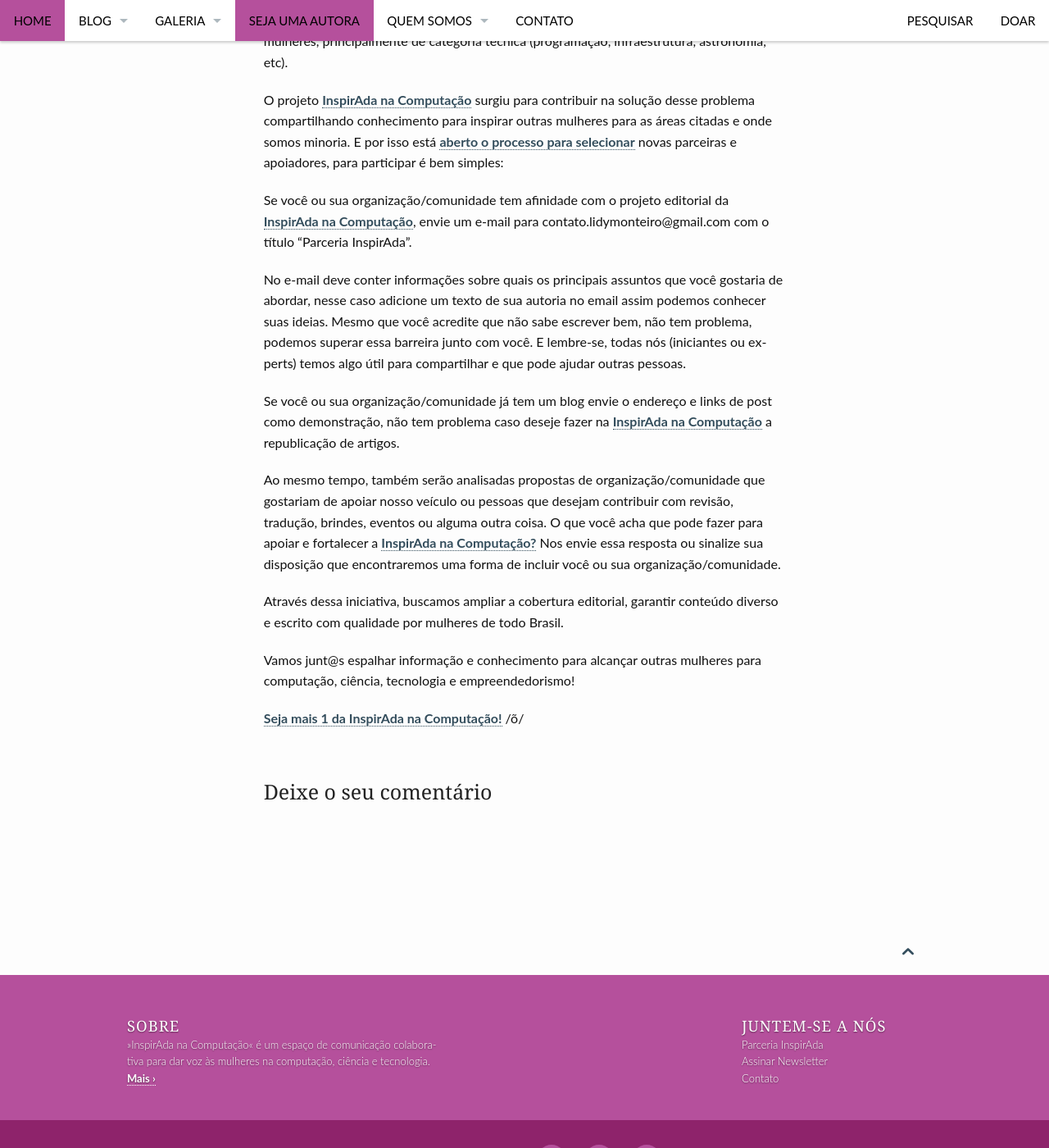
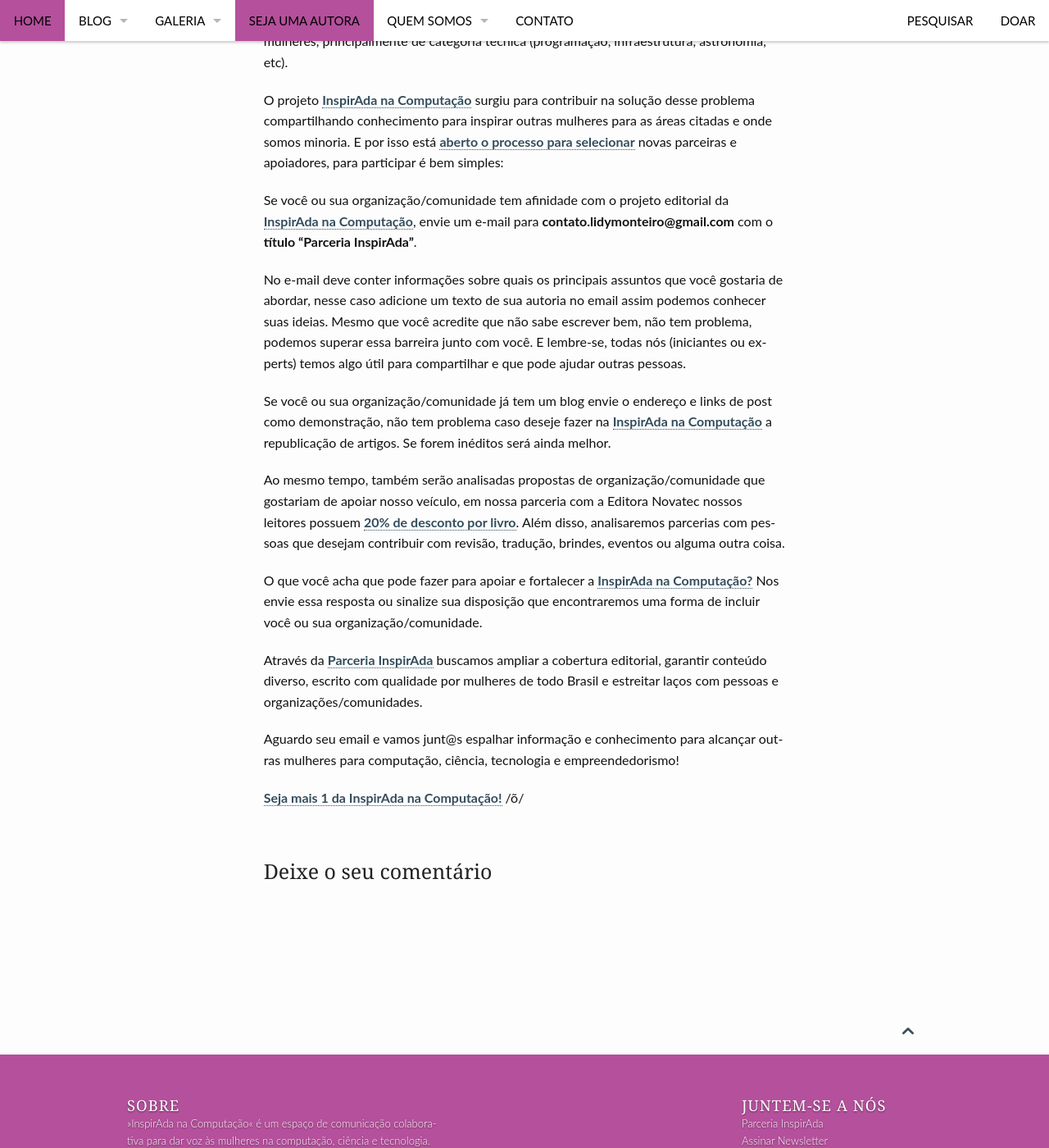
Before and after one commit to inspiradanacomputacao/inspiradanacomputacao.github.io, a Jekyll site: the page built from pages/parceria-inspirada.md, in a window 1280 px wide and 1400 px high, scrolled down 731 px. Shown: the whole window at 82% size. Built offline with Jekyll 4.4.1, drawn with Linux system fonts in a browser that asks for light colours; comment, search, counter and statistics services are not loaded.

Commit message:
atualização do texto

```diff
--- a/pages/parceria-inspirada.md
+++ b/pages/parceria-inspirada.md
@@ -17,16 +17,18 @@
 
 O projeto <a href="https://inspiradanacomputacao.com" target="_blank">InspirAda na Computação</a> surgiu para contribuir na solução desse problema compartilhando conhecimento para inspirar outras mulheres para as áreas citadas e onde somos minoria. E por isso está <a href="https://inspiradanacomputacao.com/parceria-inspirada/" target="_blank">aberto o processo para selecionar</a> novas parceiras e apoiadores, para participar é bem simples:
 
-Se você ou sua organização/comunidade tem afinidade com o projeto editorial da <a href="https://inspiradanacomputacao.com" target="_blank">InspirAda na Computação</a>, envie um e-mail para contato.lidymonteiro@gmail.com com o título “Parceria InspirAda”.
+Se você ou sua organização/comunidade tem afinidade com o projeto editorial da <a href="https://inspiradanacomputacao.com" target="_blank">InspirAda na Computação</a>, envie um e-mail para <strong>contato.lidymonteiro@gmail.com</strong> com o <strong>título “Parceria InspirAda”</strong>.
 
 No e-mail deve conter informações sobre quais os principais assuntos que você gostaria de abordar, nesse caso adicione um texto de sua autoria no email assim podemos conhecer suas ideias. Mesmo que você acredite que não sabe escrever bem, não tem problema, podemos superar essa barreira junto com você. E lembre-se, todas nós (iniciantes ou experts) temos algo útil para compartilhar e que pode ajudar outras pessoas.
 
-Se você ou sua organização/comunidade já tem um blog envie o endereço e links de post como demonstração, não tem problema caso deseje fazer na <a href="https://inspiradanacomputacao.com" target="_blank">InspirAda na Computação</a> a republicação de artigos.
+Se você ou sua organização/comunidade já tem um blog envie o endereço e links de post como demonstração, não tem problema caso deseje fazer na <a href="https://inspiradanacomputacao.com" target="_blank">InspirAda na Computação</a> a republicação de artigos. Se forem inéditos será ainda melhor.
 
-Ao mesmo tempo, também serão analisadas propostas de organização/comunidade que gostariam de apoiar nosso veículo ou pessoas que desejam contribuir com revisão, tradução, brindes, eventos ou alguma outra coisa. O que você acha que pode fazer para apoiar e fortalecer a <a href="https://inspiradanacomputacao.com/sobre/" target="_blank">InspirAda na Computação?</a> Nos envie essa resposta ou sinalize sua disposição que encontraremos uma forma de incluir você ou sua organização/comunidade.
+Ao mesmo tempo, também serão analisadas propostas de organização/comunidade que gostariam de apoiar nosso veículo, em nossa parceria com a Editora Novatec nossos leitores possuem <a href= "http://inspiradanacomputacao.com/images/banner_novatec.png" target="_blank">20% de desconto por livro</a>. Além disso, analisaremos parcerias com pessoas que desejam contribuir com revisão, tradução, brindes, eventos ou alguma outra coisa.
 
-Através dessa iniciativa, buscamos ampliar a cobertura editorial, garantir conteúdo diverso e escrito com qualidade por mulheres de todo Brasil.
+O que você acha que pode fazer para apoiar e fortalecer a <a href="https://inspiradanacomputacao.com/sobre/" target="_blank">InspirAda na Computação?</a> Nos envie essa resposta ou sinalize sua disposição que encontraremos uma forma de incluir você ou sua organização/comunidade.
 
-Vamos junt@s espalhar informação e conhecimento para alcançar outras mulheres para computação, ciência, tecnologia e empreendedorismo!
+Através da <a href="https://inspiradanacomputacao.com/parceria-inspirada/" target="_blank">Parceria InspirAda</a> buscamos ampliar a cobertura editorial, garantir conteúdo diverso, escrito com qualidade por mulheres de todo Brasil e estreitar laços com pessoas e organizações/comunidades.
+
+Aguardo seu email e vamos junt@s espalhar informação e conhecimento para alcançar outras mulheres para computação, ciência, tecnologia e empreendedorismo!
 
 <a href="https://inspiradanacomputacao.com/colaboradores/" target="_blank">Seja mais 1 da InspirAda na Computação!</a> /õ/
```
